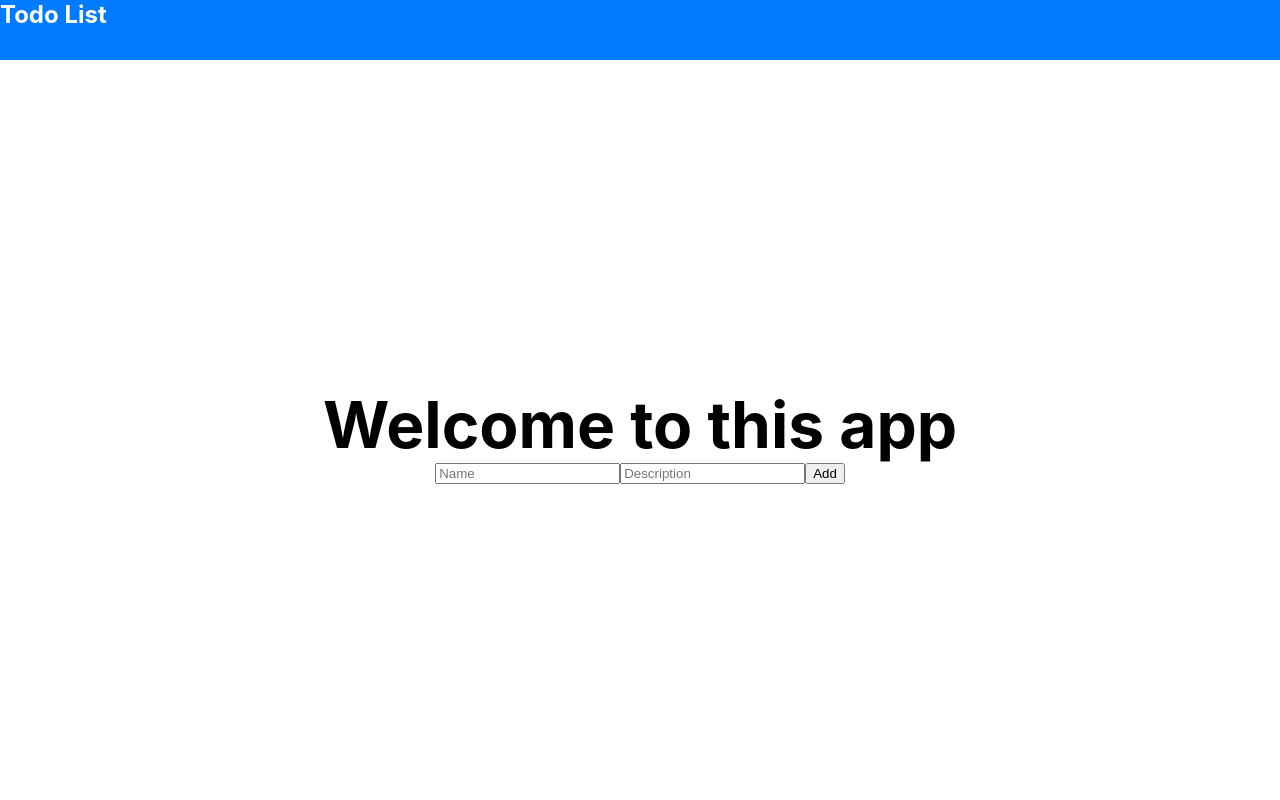
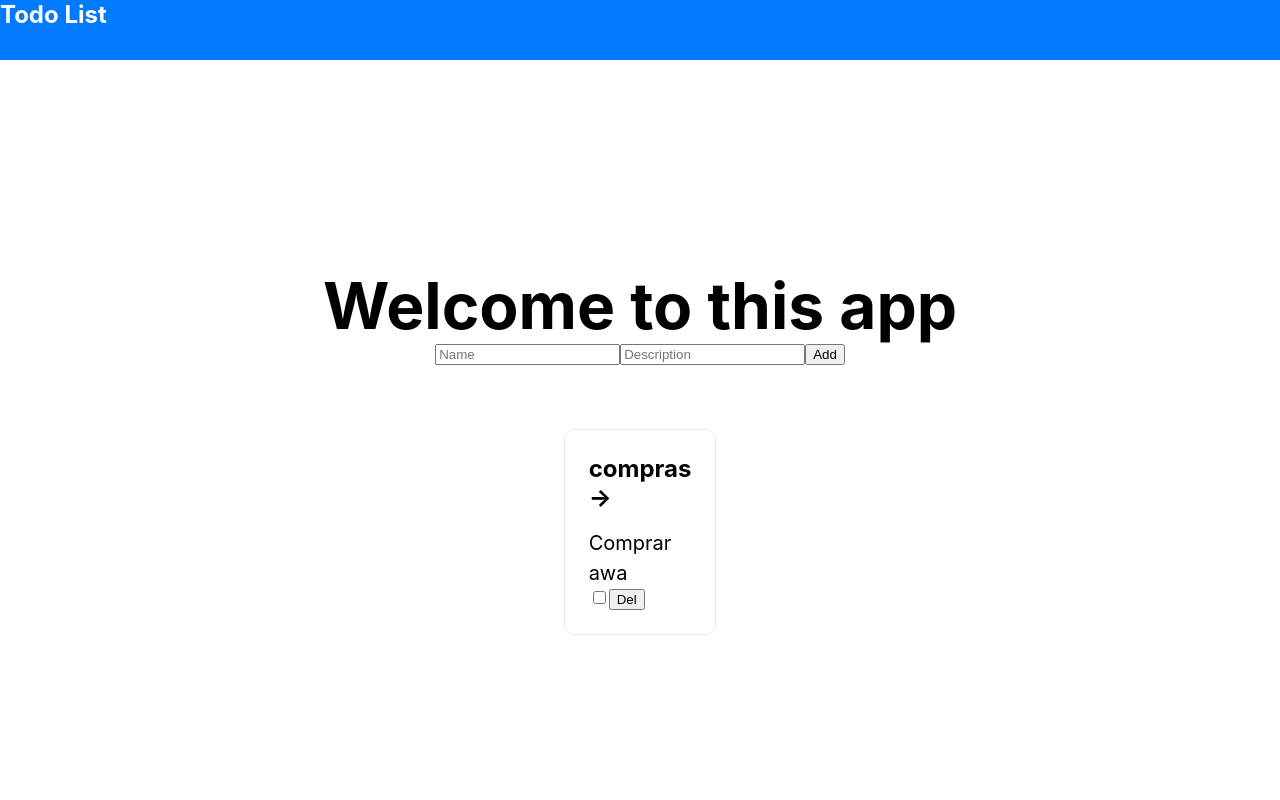
Before and after one commit to Bielma/todo, a Next.js app: page / in a window 1280 px wide. Shown: the top 800 px of the page. Built offline with nearby package versions, Linux system fonts and the light colour scheme.

Commit message:
delete todo

```diff
--- a/actions/index.js
+++ b/actions/index.js
@@ -8,3 +8,8 @@ export const addTodo = payload => ({
     type: actions.addTodo,
     payload,
 });
+
+export const deleteTodo = payload => ({
+    type: actions.deleteTodo,
+    payload,
+});
--- a/components/ToDoList.jsx
+++ b/components/ToDoList.jsx
@@ -3,31 +3,36 @@ import React from 'react'
 import styles from '../styles/Home.module.css'
 import Link from 'next/link'
 import {connect} from 'react-redux';
-
+import {deleteTodo} from '../actions'
 
 const ToDoList = (props) => {
 
-
-    const handleSubmit = () => {
+    const { todoList } = props
 
 
-    }
 
-    const { todoList } = props
     return (
         <div className={styles.grid}>
             {
                 todoList.map(item =>
 
-                    <Link href={`/tododetail/${item.id}`} key= {item.id}>
 
-                        <a className={styles.card} >
-                            <h3>{item.name} &rarr;</h3>
+                        <div className={styles.card} key = {item.id}>
+                            <Link href={`/tododetail/${item.id}`}>
+                                <h3>{item.name} &rarr;</h3>
+                            </Link>
                             <p>{item.description}</p>
-                            <Button variant="primary">Delete</Button>{' '}
-                            <input name="done" type="checkbox" />
-                        </a>
-                    </Link>
+                                <input name="done" type="checkbox" />
+                                <button
+                                    className="button"
+                                    onClick ={() => props.deleteTodo(item.id)}
+                                >Del</button>
+
+                        </div>
+
+
+
+
 
 
                 )
@@ -43,4 +48,9 @@ const mapStateToProps = state =>{
     }
 }
 
-export default connect(mapStateToProps, null)(ToDoList)
+const mapDispathToProps = {
+    deleteTodo,
+
+}
+
+export default connect(mapStateToProps, mapDispathToProps)(ToDoList)
--- a/pages/_app.js
+++ b/pages/_app.js
@@ -5,7 +5,11 @@ import {createStore} from 'redux'
 import reducer from '../reducers'
 
 const initalState = {
-  todoList: [],
+  todoList: [{
+    id:1,
+    name: 'compras',
+    description: 'Comprar awa'
+  }],
 }
 
 const store = createStore(reducer, initalState)
--- a/reducers/index.js
+++ b/reducers/index.js
@@ -13,9 +13,12 @@ const reducer = (state, action) => {
                         description: action.payload.description
                     }
                 ]
-
             }
-
+        case actions.deleteTodo:
+            return {
+                ...state,
+                todoList: state.todoList.filter(items => items.id !== action.payload)
+            }
         default:
             return state
     }
```
